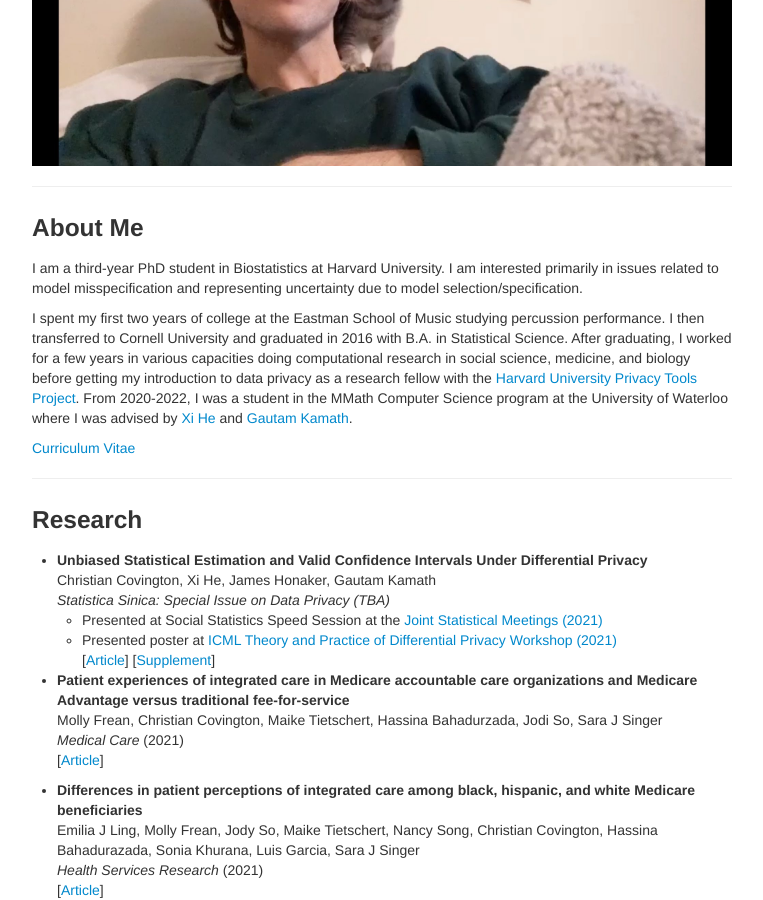
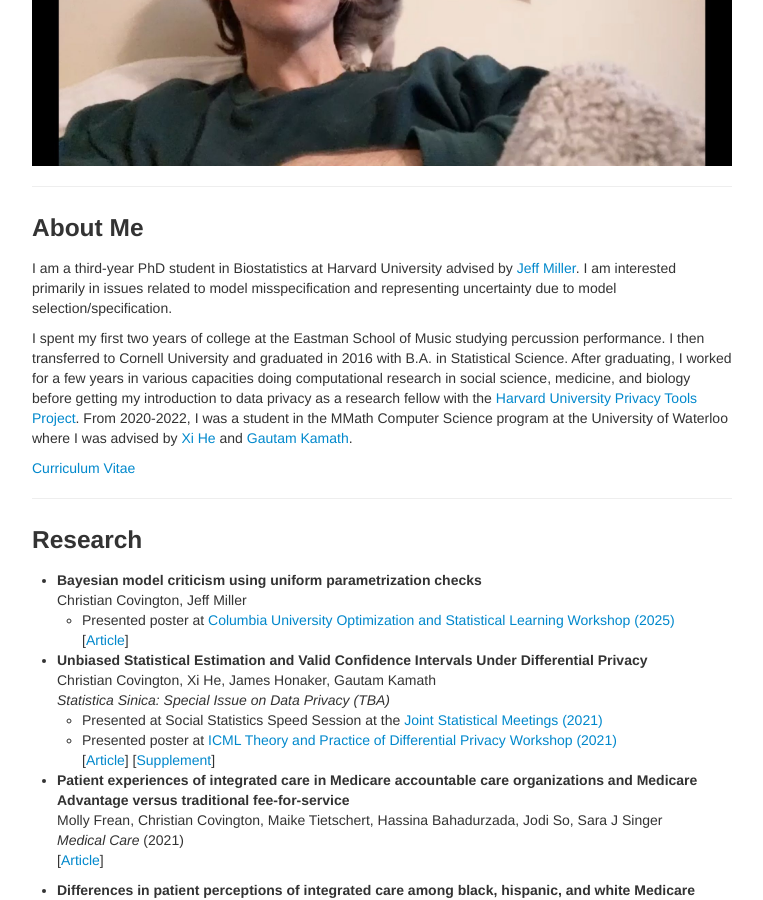
Before and after one commit to ctcovington/ctcovington.github.io, a Jekyll site: the page built from index.md, in a window 1280 px wide and 900 px high, scrolled down 309 px. Shown: the whole window, without its empty margins (258-1021 px from the left). Built offline with Jekyll 4.4.1, drawn with Linux system fonts in a browser that asks for light colours.

Commit message:
add UPC arxiv paper

```diff
--- a/index.md
+++ b/index.md
@@ -10,10 +10,9 @@ description:
 ---
 
 ### About Me
-I am a third-year PhD student in Biostatistics at Harvard University.
+I am a third-year PhD student in Biostatistics at Harvard University advised by [Jeff Miller](https://jwmi.github.io).
 I am interested primarily in issues related to model misspecification and
 representing uncertainty due to model selection/specification.
-
 
 I spent my first two years of college at the Eastman School of Music studying percussion performance. I then transferred to Cornell University and graduated in 2016 with B.A. in Statistical Science. After graduating, I worked for a few years in various capacities doing computational research in social science, medicine, and biology before getting my introduction to data privacy as a research fellow with the [Harvard University Privacy Tools Project](https://privacytools.seas.harvard.edu/).
 From 2020-2022, I was a student in the MMath Computer Science program at the University of Waterloo where I was advised by [Xi He](https://cs.uwaterloo.ca/~xihe/) and [Gautam Kamath](http://www.gautamkamath.com/).
@@ -23,6 +22,11 @@ From 2020-2022, I was a student in the MMath Computer Science program at the Uni
 ---
 
 ### Research
+- **Bayesian model criticism using uniform parametrization checks** \\
+Christian Covington, Jeff Miller \\
+    - Presented poster at [Columbia University Optimization and Statistical Learning Workshop (2025)](https://stat.columbia.edu/optimization-and-statistical-learning-workshop/) \\
+[[Article](https://arxiv.org/abs/2503.18261)]
+
 - **Unbiased Statistical Estimation and Valid Confidence Intervals Under Differential Privacy** \\
 Christian Covington, Xi He, James Honaker, Gautam Kamath \\
 *Statistica Sinica: Special Issue on Data Privacy (TBA)* \\
```
Also changed, not shown: 1 other file.
